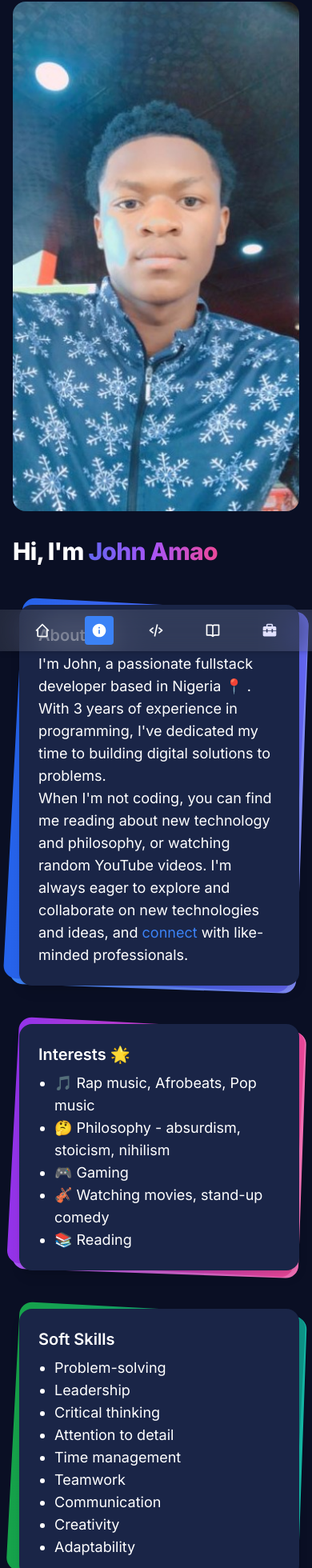
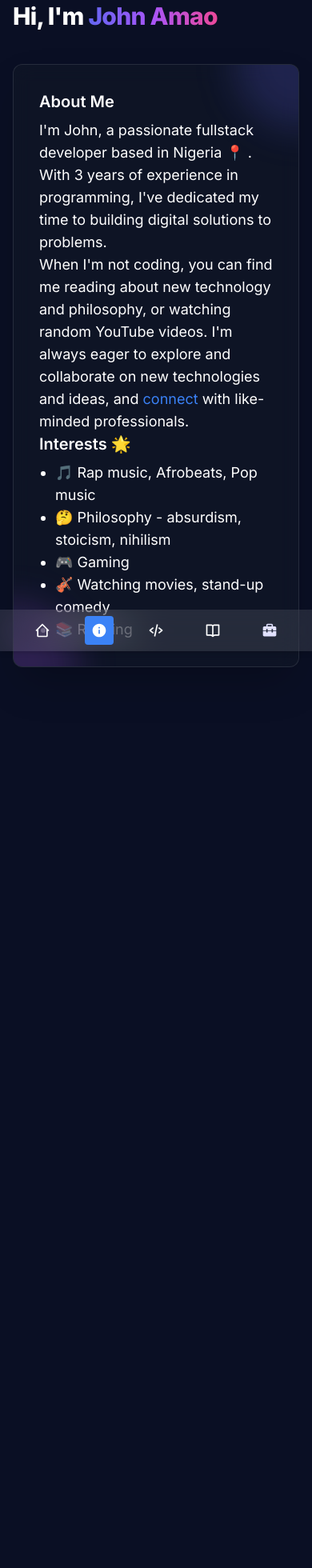
Before and after one commit to JOHN-AMAO/Portfolio, a Next.js app: page /about in a window 390 px wide. Shown: the part 30-1990 px from the top of the page at 80% size. After the commit the page ends 960 px from the top, so only its background shows below. Built offline with nearby package versions, Linux system fonts and the light colour scheme.

Commit message:
minor improvements but important

```diff
--- a/app/(routes)/about/page.tsx
+++ b/app/(routes)/about/page.tsx
@@ -1,11 +1,14 @@
 "use client";
 
 import Image from "next/image";
-import React from "react";
+import React, { useState } from "react";
 import { motion } from "framer-motion";
 import Link from "next/link";
 
 const Page = () => {
+
+
+
   return (
     <div className="container mx-auto px-4 py-8">
       <div className="flex flex-col-reverse md:flex-row items-center justify-between gap-8 mb-16">
@@ -19,17 +22,14 @@ const Page = () => {
           <div className="space-y-4">
 
             <div className="space-y-12">
-              <motion.div
-                initial={{ opacity: 0, y: 20 }}
-                animate={{ opacity: 1, y: 0 }}
-                transition={{ duration: 0.5 }}
-                className="relative group"
-                whileHover={{ scale: 1.05 }}
-                style={{ zIndex: 1 }}
-              >
-                <div className="bg-gradient-to-r from-blue-600 to-indigo-500 rounded-2xl transform rotate-3 -z-10 group-hover:rotate-6 transition-transform duration-300 w-full h-full absolute top-0 left-0"></div>
-                <div className="bg-gradient-to-r from-blue-500 to-indigo-400 rounded-2xl transform rotate-2 -z-20 group-hover:rotate-4 transition-transform duration-300 w-full h-full absolute top-1 left-1"></div>
-                <div className="bg-[#1a2547] rounded-2xl p-6 shadow-lg hover:shadow-xl transition-all duration-300 relative z-10 group-hover:translate-x-2 group-hover:-translate-y-2 mt-2 ml-2">
+            <div
+            className="bg-gray-900/60 backdrop-blur-md border border-white/10 rounded-xl shadow-2xl p-8 transition-all duration-500 hover:border-indigo-500/30 group flex-1 relative overflow-hidden"
+
+          >
+            {/* Decorative elements */}
+            <div className="absolute -top-20 -right-20 w-40 h-40 bg-indigo-500/20 rounded-full blur-xl  opacity-100 transition-opacity duration-700"></div>
+            <div className="absolute -bottom-20 -left-20 w-40 h-40 bg-purple-500/20 rounded-full blur-xl  opacity-100 transition-opacity duration-700"></div>
+
                   <h3 className="text-xl font-semibold mb-2 text-white">About Me</h3>
                   <p className="text-white text-lg ">
 
@@ -39,20 +39,7 @@ const Page = () => {
                    collaborate on new technologies and ideas, and <Link href="mailto:amaojohn767@gmail.com" className="text-blue-500">connect </Link> with like-minded professionals.
 
                   </p>
-                </div>
-              </motion.div>
 
-              <motion.div
-                initial={{ opacity: 0, y: 20 }}
-                animate={{ opacity: 1, y: 0 }}
-                transition={{ duration: 0.5, delay: 0.2 }}
-                className="relative group"
-                whileHover={{ scale: 1.05 }}
-                style={{ zIndex: 1 }}
-              >
-                <div className="bg-gradient-to-r from-purple-600 to-pink-500 rounded-2xl transform rotate-3 -z-10 group-hover:rotate-6 transition-transform duration-300 w-full h-full absolute top-0 left-0"></div>
-                <div className="bg-gradient-to-r from-purple-500 to-pink-400 rounded-2xl transform rotate-2 -z-20 group-hover:rotate-4 transition-transform duration-300 w-full h-full absolute top-1 left-1"></div>
-                <div className="bg-[#1a2547] rounded-2xl p-6 shadow-lg hover:shadow-xl transition-all duration-300 relative z-10 group-hover:translate-x-2 group-hover:-translate-y-2 mt-2 ml-2">
                   <h3 className="text-xl font-semibold mb-2 text-white">Interests 🌟</h3>
                   <ul className="text-white text-lg  list-disc pl-5">
                     <li>🎵 Rap music, Afrobeats, Pop music</li>
@@ -61,51 +48,14 @@ const Page = () => {
                     <li>🎻 Watching movies, stand-up comedy</li>
                     <li>📚 Reading</li>
                   </ul>
-                </div>
-              </motion.div>
 
-              <motion.div
-                initial={{ opacity: 0, y: 20 }}
-                animate={{ opacity: 1, y: 0 }}
-                transition={{ duration: 0.5, delay: 0.4 }}
-                className="relative group"
-                whileHover={{ scale: 1.05 }}
-                style={{ zIndex: 1 }}
-              >
-                <div className="bg-gradient-to-r from-green-600 to-teal-600 rounded-2xl transform rotate-3 -z-10 group-hover:rotate-6 transition-transform duration-300 w-full h-full absolute top-0 left-0"></div>
-                <div className="bg-gradient-to-r from-green-500 to-teal-500 rounded-2xl transform rotate-2 -z-20 group-hover:rotate-4 transition-transform duration-300 w-full h-full absolute top-1 left-1"></div>
-                <div className="bg-[#1a2547] rounded-2xl p-6 shadow-lg hover:shadow-xl transition-all duration-300 relative z-10 group-hover:translate-x-2 group-hover:-translate-y-2 mt-2 ml-2">
-                  <h3 className="text-xl font-semibold mb-2 text-white">Soft Skills</h3>
-                  <p className="text-white text-lg">
-                    <ul className="list-disc pl-5">
-                      <li>Problem-solving</li>
-                      <li> Leadership</li>
-                      <li>Critical thinking</li>
-                      <li>Attention to detail</li>
-                      <li> Time management</li>
-                      <li> Teamwork</li>
-                      <li> Communication</li>
-                      <li> Creativity</li>
-                      <li> Adaptability</li>
 
-                    </ul>
-                  </p>
-                </div>
-              </motion.div>
+
+            </div>
             </div>
           </div>
         </div>
-        <div className="w-full md:w-1/2 lg:w-2/5 flex justify-center md:justify-end">
-          <Image
-            className="rounded-2xl w-3/4 md:w-full max-w-md transform md:rotate-3 transition-transform duration-300 hover:rotate-0"
-            src="/myimage.png"
-            alt="John Amao"
-            width={400}
-            height={400}
-            layout="responsive"
-            objectFit="cover"
-          />
-        </div>
+
       </div>
     </div>
   );
--- a/app/(routes)/projects/page.tsx
+++ b/app/(routes)/projects/page.tsx
@@ -51,50 +51,12 @@ const Page = () => {
             </p>
           </div>
         </Link>
-        <Link href='https://xhangout.vercel.app/'>
-          <div className='flex flex-col p-4 bg-[#142149] rotate-1 hover:rotate-0 rounded-lg '>
-            <div className='flex flex-row justify-between m-2 '>
-              <h1 className='text-xl'>xHangout</h1>
-              <p className='border border-gray-800 p-1 rounded-lg bg-green-400'>
-                Open Source Project
-              </p>
-            </div>
-            <p>
-              xHangout is a Social Network developed for GenZ college students
-              looking for an exclusive but open community of students with the
-              same interest
-            </p>
-          </div>
-        </Link>
+
         <Link href='https://spectrum-finance.vercel.app/'>
-          <div className='flex flex-col p-4 bg-[#142149] rotate-1 hover:rotate-0 rounded-lg'>
-            <div className='flex flex-row justify-between m-2 '>
-              <h1 className='text-xl'>Spectrum finance</h1>
-              <p className='border border-gray-800 p-1 rounded-lg bg-green-400'>
-                Open Source
-              </p>
-            </div>
-            <p>
-              Spectrum finance is an app built for users to be able to make
-              transactions, expense tracking and seamless financial management,
-              powered by the chimoney api
-            </p>
-          </div>
+
         </Link>
 
-        <div className='flex flex-col p-4 bg-[#142149] rotate-2 hover:rotate-0 rounded-lg '>
-          <div className='flex flex-row justify-between m-2'>
-            <h1 className='text-xl'>LaunchPad</h1>
-            <p className='border border-gray-800 p-1 rounded-lg bg-green-600'>
-              Private Project
-            </p>
-          </div>
-          <p>
-            LaunchPad is a Edtech platform built to help learners kickstart
-            their career regardless of their level of expertise, with classes
-            ranging from web developement to robotics, LaunchPad has it all
-          </p>
-        </div>
+
         <Link href='https://skill-sphere.vercel.app/'>
           <div className='flex flex-col p-4 bg-[#142149] rotate-1 hover:rotate-0 rounded-lg'>
             <div className='flex flex-row justify-between m-2'>
@@ -125,31 +87,7 @@ const Page = () => {
             </p>
           </div>
         </Link>
-        <Link href='https://github.com/JOHN-AMAO'>
-          <div className='flex flex-col p-4 bg-[#142149] rotate-1 hover:rotate-0 rounded-lg'>
-            <div className='flex flex-row justify-between m-2 '>
-              <h1 className='text-xl'>Django Microservice</h1>
-              <p className='border border-gray-800 p-1 rounded-lg bg-green-400'>
-                Open Source
-              </p>
-            </div>
-            <p>A Backend Microservice built using the Django REST framework</p>
-          </div>
-        </Link>
-        <Link href='https://github.com/JOHN-AMAO'>
-          <div className='flex flex-col p-4 bg-[#142149] rotate-1 hover:rotate-0 rounded-lg'>
-            <div className='flex flex-row justify-between m-2 '>
-              <h1 className='text-xl'>Express Microservice</h1>
-              <p className='border border-gray-800 p-1 rounded-lg bg-green-400'>
-                Open Source
-              </p>
-            </div>
-            <p>
-              An Express REST api bult to demonstrate my ability to build
-              scalable backend Microservices
-            </p>
-          </div>
-        </Link>
+
       </div>
     </div>
   );
--- a/app/(routes)/test/page.tsx
+++ /dev/null
@@ -1,13 +0,0 @@
-import React from 'react'
-
-const page = () => {
-  return (
-    <div>
-      <>
-      test
-      </>
-    </div>
-  )
-}
-
-export default page
```
Also changed, not shown: app/(routes)/resume/page.tsx (+11 -48 lines).
